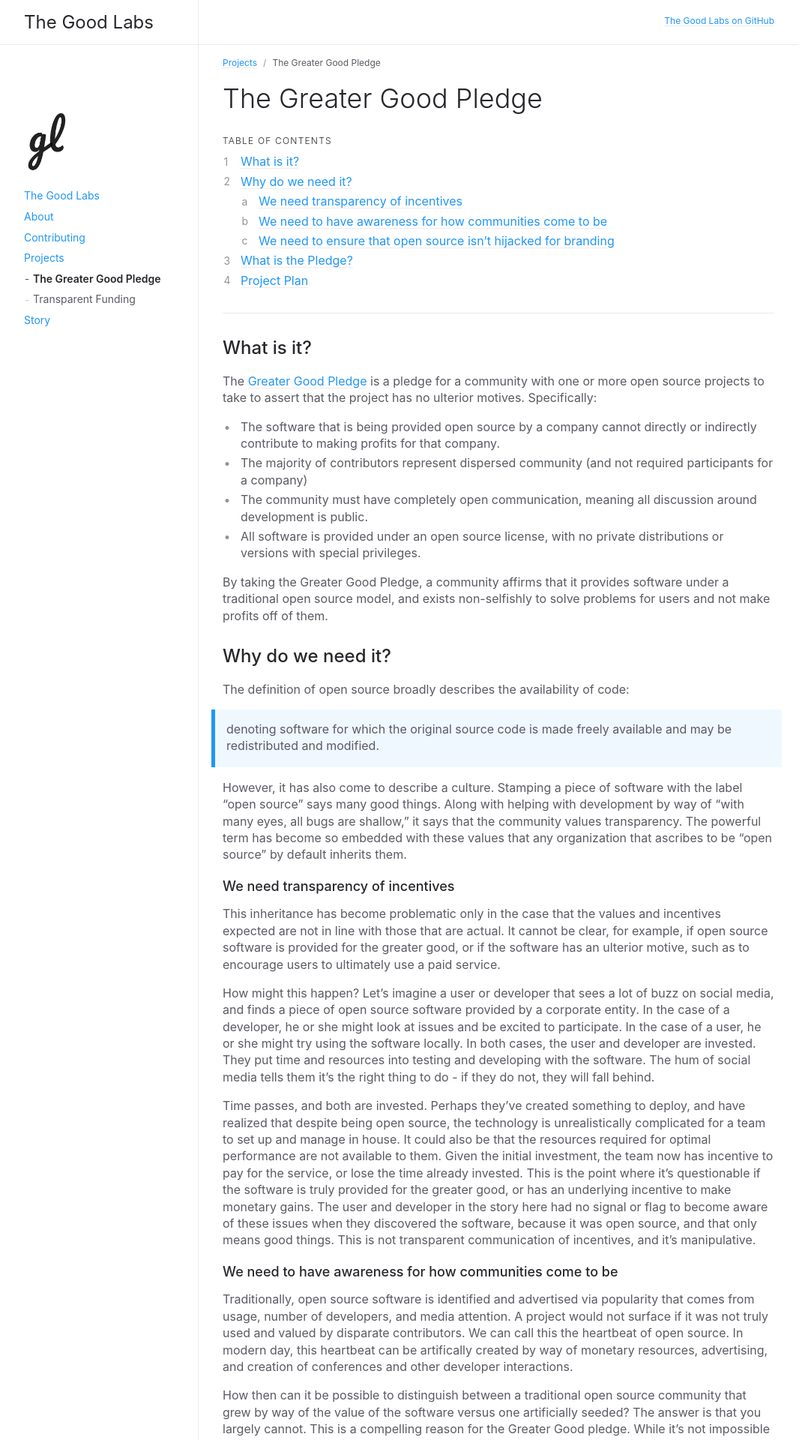
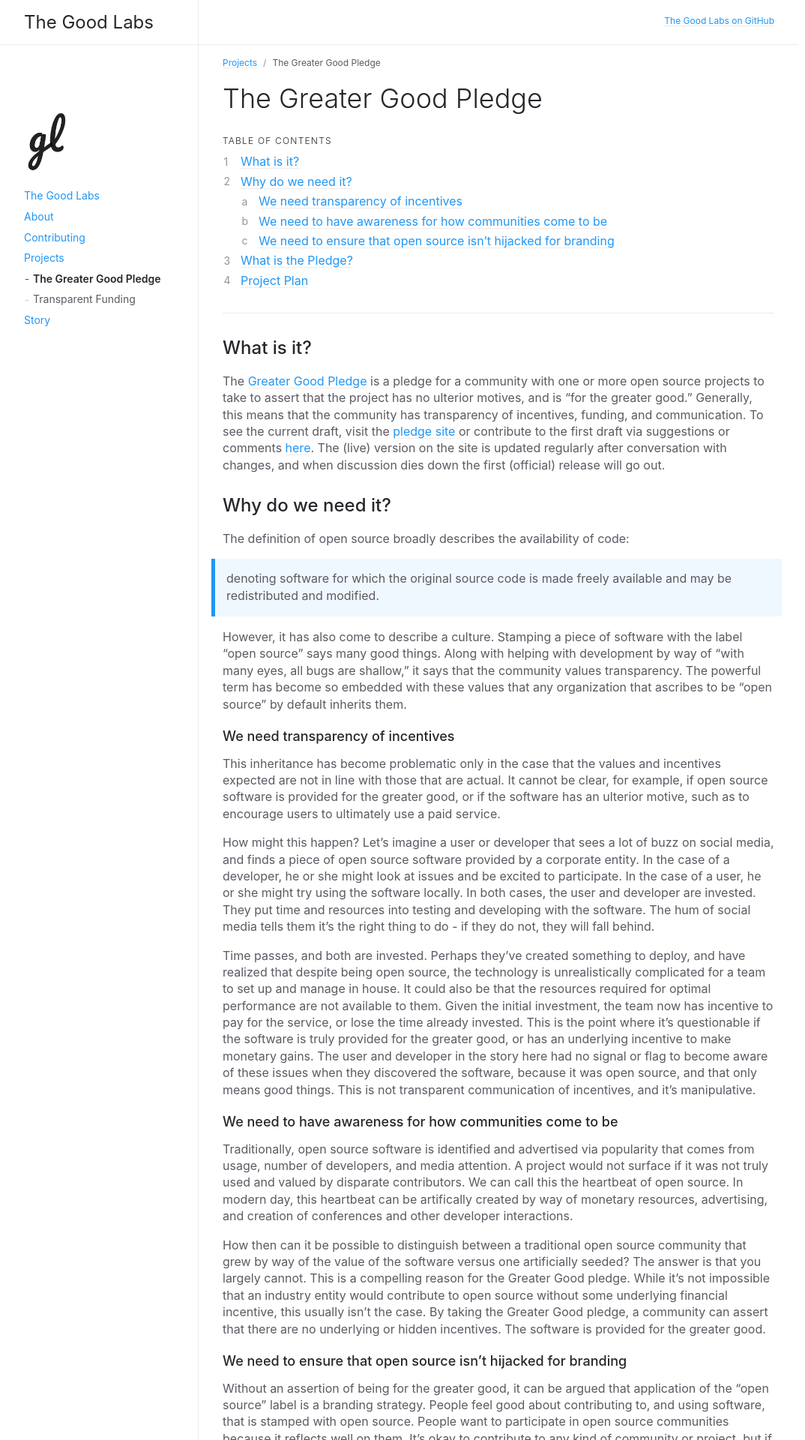
Before and after one commit to good-labs/good-labs.github.io, a Jekyll site: the page built from docs/projects/greater-good-pledge.md, in a window 1280 px wide. Shown: the top 1920 px of the page at 75% size, without its empty margins (91-1165 px from the left). Built offline with Jekyll 4.4.1, drawn with Linux system fonts in a browser that asks for light colours.

Commit message:
update pledge message
Signed-off-by: Vanessa Sochat <vsochat@stanford.edu>

```diff
--- a/docs/projects/greater-good-pledge.md
+++ b/docs/projects/greater-good-pledge.md
@@ -20,16 +20,11 @@ parent: Projects
 
 The [Greater Good Pledge](https://www.github.com/good-labs/greater-good-pledge) is a pledge
 for a community with one or more open source projects to take to assert that the project
-has no ulterior motives. Specifically:
-
- - The software that is being provided open source by a company cannot directly or indirectly contribute to making profits for that company.
- - The majority of contributors represent dispersed community (and not required participants for a company)
- - The community must have completely open communication, meaning all discussion around development is public.
- - All software is provided under an open source license, with no private distributions or versions with special privileges.
-
-By taking the Greater Good Pledge, a community affirms that it provides software under a traditional
-open source model, and exists non-selfishly to solve problems for users and
-not make profits off of them.
+has no ulterior motives, and is "for the greater good." Generally, this means that
+the community has transparency of incentives, funding, and communication. To see
+the current draft, visit the [pledge site](https://good-labs.github.io/greater-good-pledge)
+or contribute to the first draft via suggestions or comments [here](https://docs.google.com/document/d/1KtU-g5NpAb8K-tNrG8P0KMwRO44iLETLRPbuBFiyUts/edit). The (live) version on the site is updated regularly after conversation with changes,
+and when discussion dies down the first (official) release will go out.
 
 ## Why do we need it?
 
```
